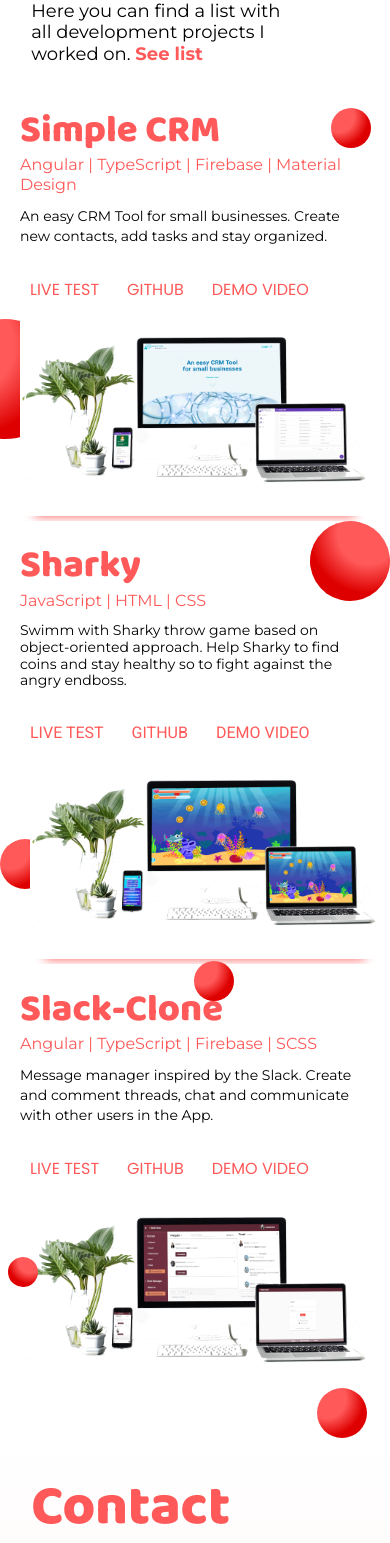
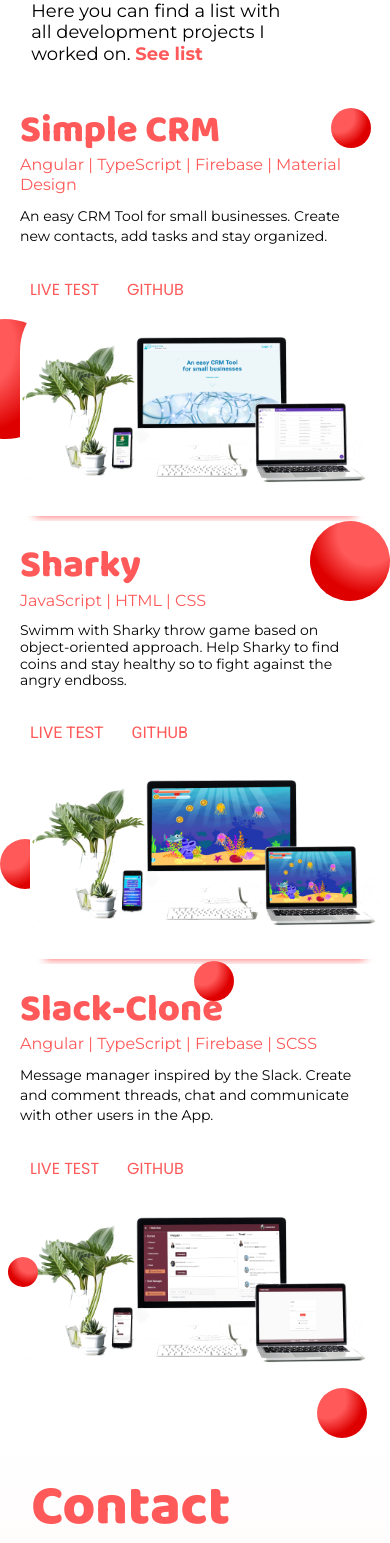
Before and after one commit to UenalAnastasiia/Portfolio-Website, an Angular app: page / in a window 390 px wide. Shown: the part 3131-4674 px from the top of the page. Built offline with nearby package versions, Linux system fonts and the light colour scheme.

Commit message:
update responsive

```diff
--- a/src/app/footer/footer.component.html
+++ b/src/app/footer/footer.component.html
@@ -11,7 +11,7 @@
     <div class="icons-box">
         <a href="https://github.com/UenalAnastasiia" target="_blank"><button mat-mini-fab><img
                     src="assets/img/github_white.png"></button></a>
-        <a href="#contact" target="_blank"><button mat-mini-fab><img src="assets/img/mail_white.png"></button></a>
+        <a href="mailto:velika908@gmail.com" target="_blank"><button mat-mini-fab><img src="assets/img/mail_white.png"></button></a>
         <a href="https://www.linkedin.com/" target="_blank"><button mat-mini-fab><img
                     src="assets/img/linkedin_white.png"></button></a>
     </div>
--- a/src/app/home/home.component.scss
+++ b/src/app/home/home.component.scss
@@ -1,4 +1,5 @@
 .logo-h1 {
+    cursor: context-menu;
     position: absolute;
     top: 26px;
     color: white;
--- a/src/app/navbar/navbar.component.scss
+++ b/src/app/navbar/navbar.component.scss
@@ -46,7 +46,8 @@ a {
 
 .example-container {
     opacity: 0;
-    -webkit-transition: opacity 750ms;
+    visibility: hidden;
+    transition: opacity 750ms;
     height: 100vh;
     width: 100vw;
     max-width: 100%;
@@ -63,6 +64,7 @@ a {
 
 .opacity-animation {
     opacity: 1;
+    visibility: visible;
 }
 
 $burgerWidth: 24px;
--- a/src/app/skills/skills.component.scss
+++ b/src/app/skills/skills.component.scss
@@ -20,6 +20,7 @@ h2 {
     line-height: 120%;
     margin: 0px;
     text-align: center;
+    cursor: context-menu;
 
     @media (max-width: 1000px) {
         font-size: 82px;
@@ -49,6 +50,7 @@ h2 {
 }
 
 .skill-box {
+    cursor: context-menu;
     display: flex;
     flex-direction: column;
     height: 50px;
--- a/src/app/works/project-crm/project-crm.component.html
+++ b/src/app/works/project-crm/project-crm.component.html
@@ -60,32 +60,6 @@
                     </defs>
                 </svg>
             </a>
-
-            <a href="">
-                <button mat-stroked-button color="warn" class="blob-btn"
-                (mouseenter)="mouseService.showLinkDialog = false">
-                    Demo Video
-                    <span class="blob-btn__inner">
-                        <span class="blob-btn__blobs">
-                            <span class="blob-btn__blob"></span>
-                            <span class="blob-btn__blob"></span>
-                            <span class="blob-btn__blob"></span>
-                            <span class="blob-btn__blob"></span>
-                        </span>
-                    </span>
-                </button>
-
-                <svg xmlns="http://www.w3.org/2000/svg" version="1.1">
-                    <defs>
-                        <filter id="goo">
-                            <feGaussianBlur in="SourceGraphic" result="blur" stdDeviation="10"></feGaussianBlur>
-                            <feColorMatrix in="blur" mode="matrix" values="1 0 0 0 0 0 1 0 0 0 0 0 1 0 0 0 0 0 21 -7"
-                                result="goo"></feColorMatrix>
-                            <feBlend in2="goo" in="SourceGraphic" result="mix"></feBlend>
-                        </filter>
-                    </defs>
-                </svg>
-            </a>
         </div>
 
         <mat-card *ngIf="mouseService.showLinkDialog && mouseService.name == 'crm'" class="link-dialog" (mouseleave)="mouseService.showLinkDialog = false">
--- a/src/app/works/project-crm/project-crm.component.scss
+++ b/src/app/works/project-crm/project-crm.component.scss
@@ -55,6 +55,8 @@
 
   img {
     width: 600px;
+    border-top-left-radius: 60px;
+    border-top-right-radius: 60px;
 
     @media (max-width: 1320px) {
       padding-bottom: 28px;
--- a/src/app/works/project-sharky/project-sharky.component.html
+++ b/src/app/works/project-sharky/project-sharky.component.html
@@ -57,32 +57,6 @@
                     </defs>
                 </svg>
             </a>
-
-            <a href="">
-                <button mat-stroked-button color="warn" class="blob-btn"
-                (mouseenter)="mouseService.showLinkDialog = false">
-                    Demo Video
-                    <span class="blob-btn__inner">
-                        <span class="blob-btn__blobs">
-                            <span class="blob-btn__blob"></span>
-                            <span class="blob-btn__blob"></span>
-                            <span class="blob-btn__blob"></span>
-                            <span class="blob-btn__blob"></span>
-                        </span>
-                    </span>
-                </button>
-
-                <svg xmlns="http://www.w3.org/2000/svg" version="1.1">
-                    <defs>
-                        <filter id="goo">
-                            <feGaussianBlur in="SourceGraphic" result="blur" stdDeviation="10"></feGaussianBlur>
-                            <feColorMatrix in="blur" mode="matrix" values="1 0 0 0 0 0 1 0 0 0 0 0 1 0 0 0 0 0 21 -7"
-                                result="goo"></feColorMatrix>
-                            <feBlend in2="goo" in="SourceGraphic" result="mix"></feBlend>
-                        </filter>
-                    </defs>
-                </svg>
-            </a>
         </div>
     </div>
 
--- a/src/app/works/project-sharky/project-sharky.component.scss
+++ b/src/app/works/project-sharky/project-sharky.component.scss
@@ -44,6 +44,8 @@
 
   img {
     width: 600px;
+    border-top-left-radius: 60px;
+    border-top-right-radius: 60px;
 
     @media (max-width: 1320px) {
       padding-bottom: 28px;
--- a/src/app/works/project-slack/project-slack.component.html
+++ b/src/app/works/project-slack/project-slack.component.html
@@ -60,32 +60,6 @@
                     </defs>
                 </svg>
             </a>
-
-            <a href="">
-                <button mat-stroked-button color="warn" class="blob-btn"
-                (mouseenter)="mouseService.showLinkDialog = false">
-                    Demo Video
-                    <span class="blob-btn__inner">
-                        <span class="blob-btn__blobs">
-                            <span class="blob-btn__blob"></span>
-                            <span class="blob-btn__blob"></span>
-                            <span class="blob-btn__blob"></span>
-                            <span class="blob-btn__blob"></span>
-                        </span>
-                    </span>
-                </button>
-
-                <svg xmlns="http://www.w3.org/2000/svg" version="1.1">
-                    <defs>
-                        <filter id="goo">
-                            <feGaussianBlur in="SourceGraphic" result="blur" stdDeviation="10"></feGaussianBlur>
-                            <feColorMatrix in="blur" mode="matrix" values="1 0 0 0 0 0 1 0 0 0 0 0 1 0 0 0 0 0 21 -7"
-                                result="goo"></feColorMatrix>
-                            <feBlend in2="goo" in="SourceGraphic" result="mix"></feBlend>
-                        </filter>
-                    </defs>
-                </svg>
-            </a>
         </div>
     </div>
 
--- a/src/app/works/project-slack/project-slack.component.scss
+++ b/src/app/works/project-slack/project-slack.component.scss
@@ -11,6 +11,8 @@
 .project-img {
   img {
     width: 600px;
+    border-top-left-radius: 60px;
+    border-top-right-radius: 60px;
 
     &:hover {
       transform: scale3d(1.1, 1.1, 1.1);
```
